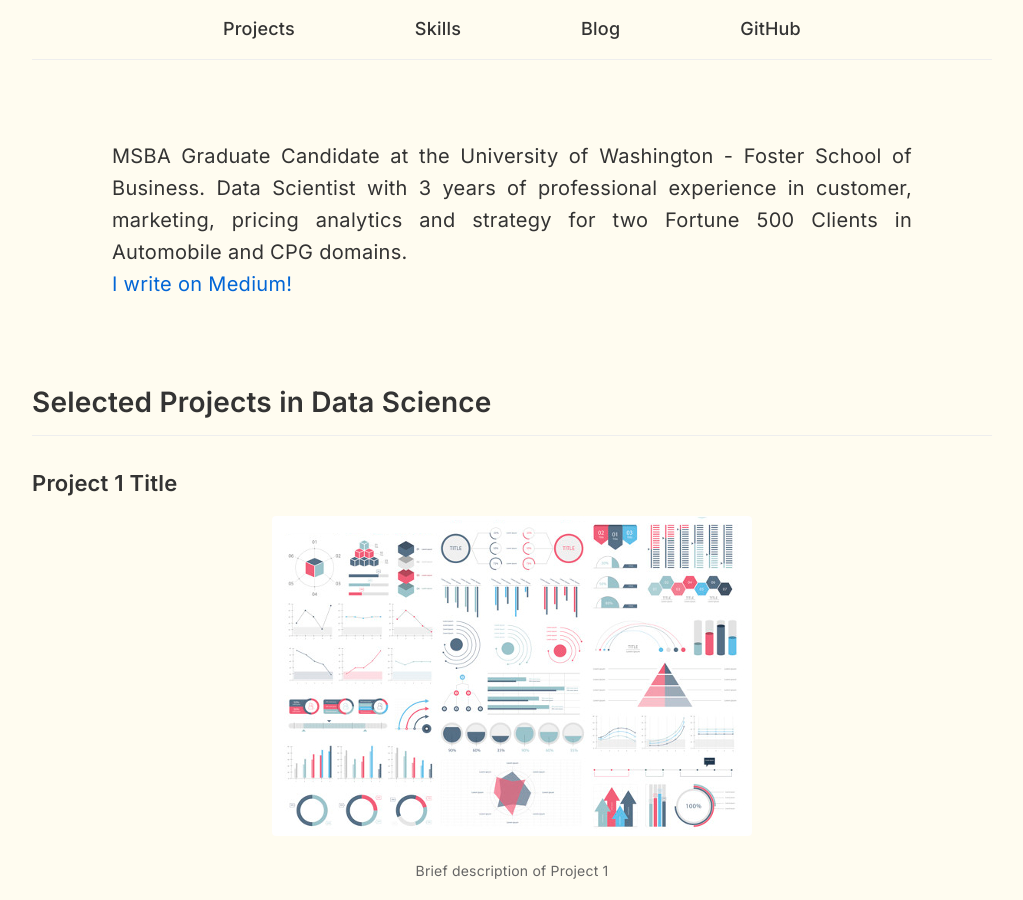
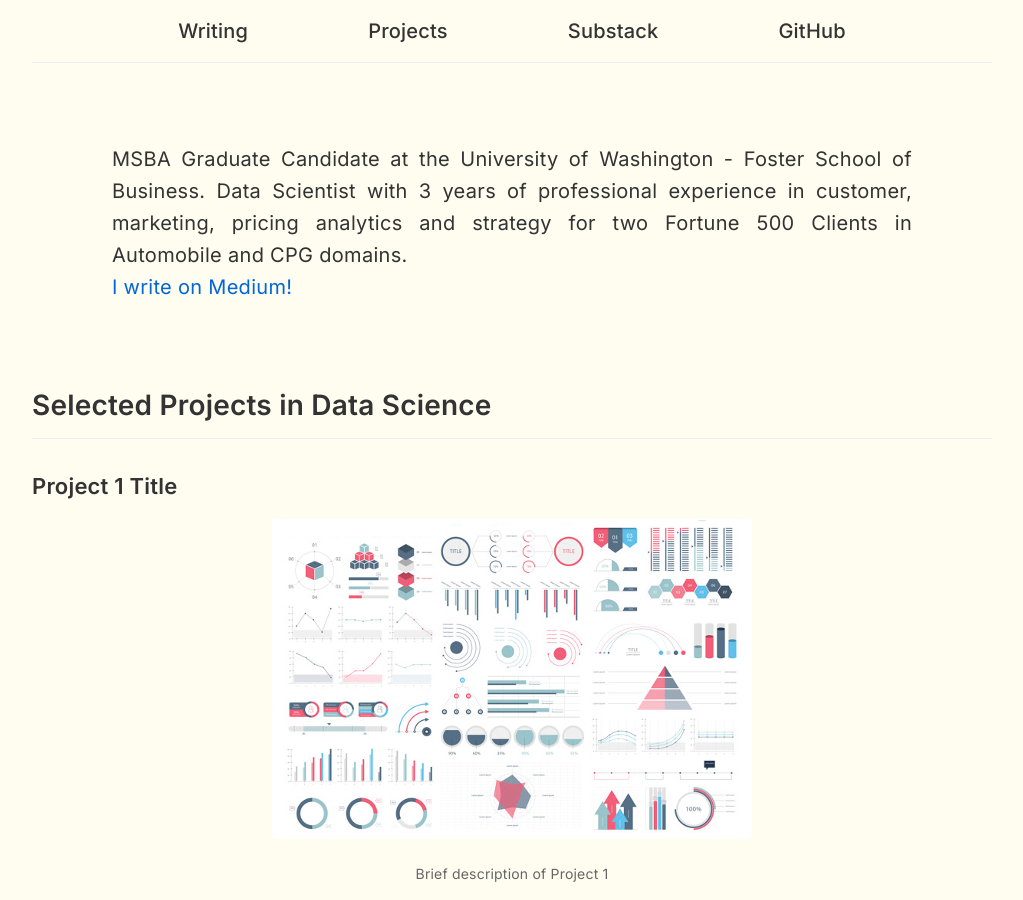
Before and after one commit to architavasuki/architavasuki.github.io, a Jekyll site: the page built from index.md, in a window 1280 px wide and 900 px high. Shown: the whole window, without its empty margins (128-1151 px from the left). Built offline with Jekyll 4.4.1, drawn with Linux system fonts in a browser that asks for light colours.

Commit message:
changes to nav elements

```diff
--- a/_layouts/default.html
+++ b/_layouts/default.html
@@ -24,10 +24,10 @@
 <body>
    <header>
       <nav>
-         <a href="#projects">Projects</a>
-         <a href="#skills">Skills</a>
-         <a href="https://medium.com/@archita.vasu" target="_blank">Blog</a>
-         <a href="{{ site.github.owner_url }}" target="_blank">GitHub</a>
+         <a href="#writing" style="font-size: 20px;">Writing</a>
+         <a href="#projects" style="font-size: 20px;">Projects</a>
+         <a href="https://medium.com/@archita.vasu" target="_blank" style="font-size: 20px;">Substack</a>
+         <a href="https://github.com/architavasuki" target="_blank" style="font-size: 20px;">GitHub</a>
       </nav>
    </header>
 
```
